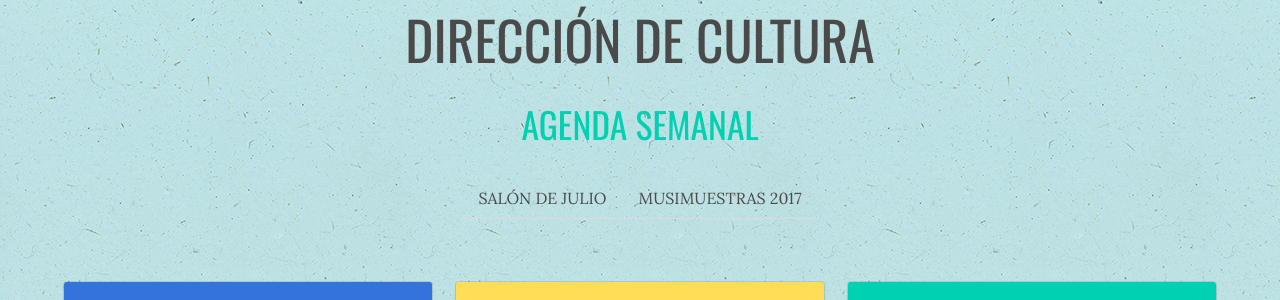
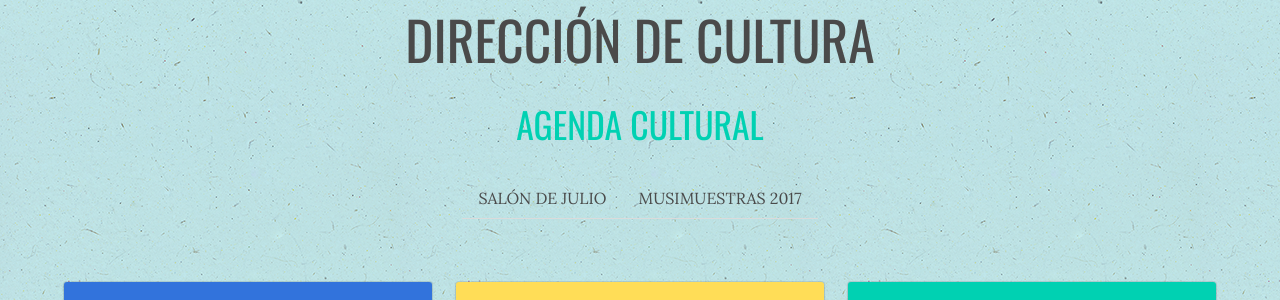
Before and after one commit to ybarbouro/agenda, a Jekyll site: the page built from index.html, in a window 1280 px wide and 900 px high. Shown: the part 240-540 px from the top of the window. Built offline with Jekyll 4.4.1, drawn with Linux system fonts in a browser that asks for light colours; nearby versions of some CDN libraries; comment, search, counter and statistics services are not loaded; some of the changed text lies outside the part shown.

Commit message:
Cambio de nombre

```diff
--- a/_config.yml
+++ b/_config.yml
@@ -6,7 +6,7 @@
 # 'jekyll serve'. If you change this file, please restart the server process.
 
 # Site settings
-title: Agenda Semanal
+title: Agenda Cultural
 email: fernanz@me.com
 description: > # this means to ignore newlines until "baseurl:"
   Programa oficial de eventos de la Dirección de Cultura de la M. I. Municipalidad de Guayaquil.
```
